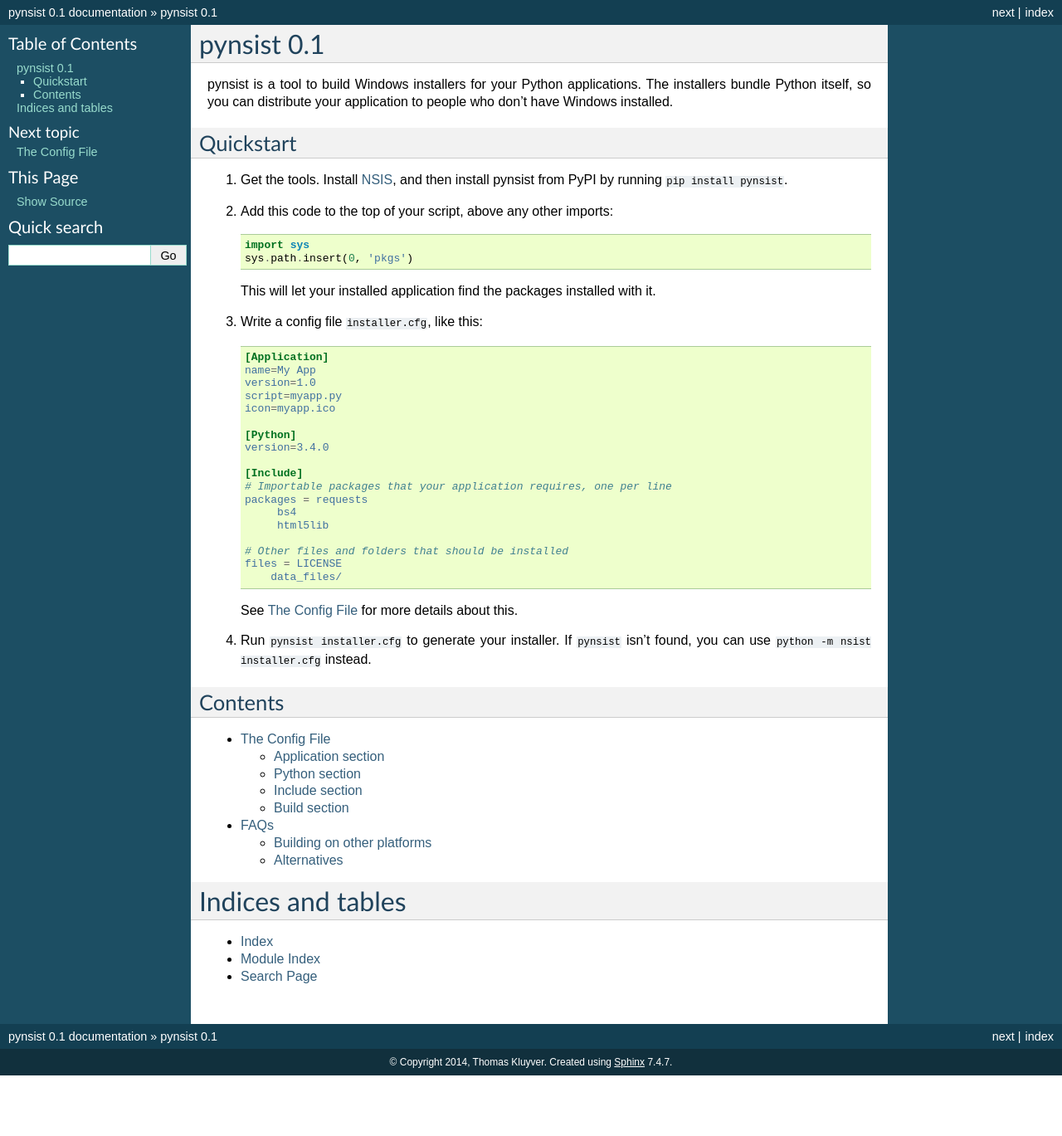
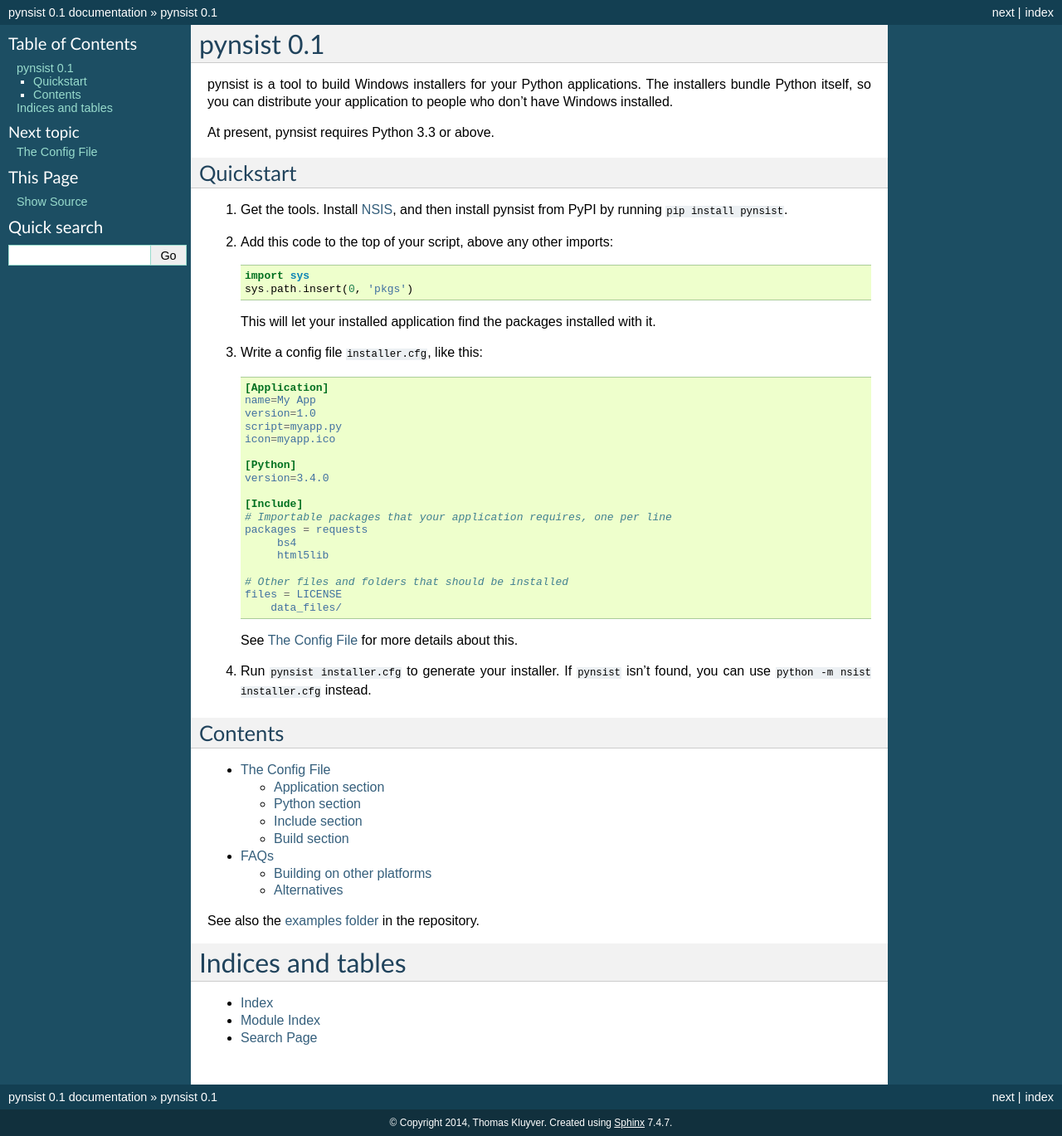
Before and after one commit to takluyver/pynsist, a Sphinx documentation site: the page built from doc/index.rst, in a window 1280 px wide. Shown: the whole page at 83% size. Built offline with Sphinx 7.4.7, drawn with Linux system fonts in a browser that asks for light colours; before the commit the page ends 1296 px from its top, so only the background shows below that.

Commit message:
Add some info to the docs

```diff
--- a/doc/index.rst
+++ b/doc/index.rst
@@ -4,6 +4,8 @@
 pynsist is a tool to build Windows installers for your Python applications. The
 installers bundle Python itself, so you can distribute your application to
 people who don't have Windows installed.
+
+At present, pynsist requires Python 3.3 or above.
 
 Quickstart
 ----------
@@ -55,6 +57,9 @@
    cfgfile
    faq
 
+See also the `examples folder <https://github.com/takluyver/pynsist/tree/master/examples>`_
+in the repository.
+
 Indices and tables
 ==================
 
```
